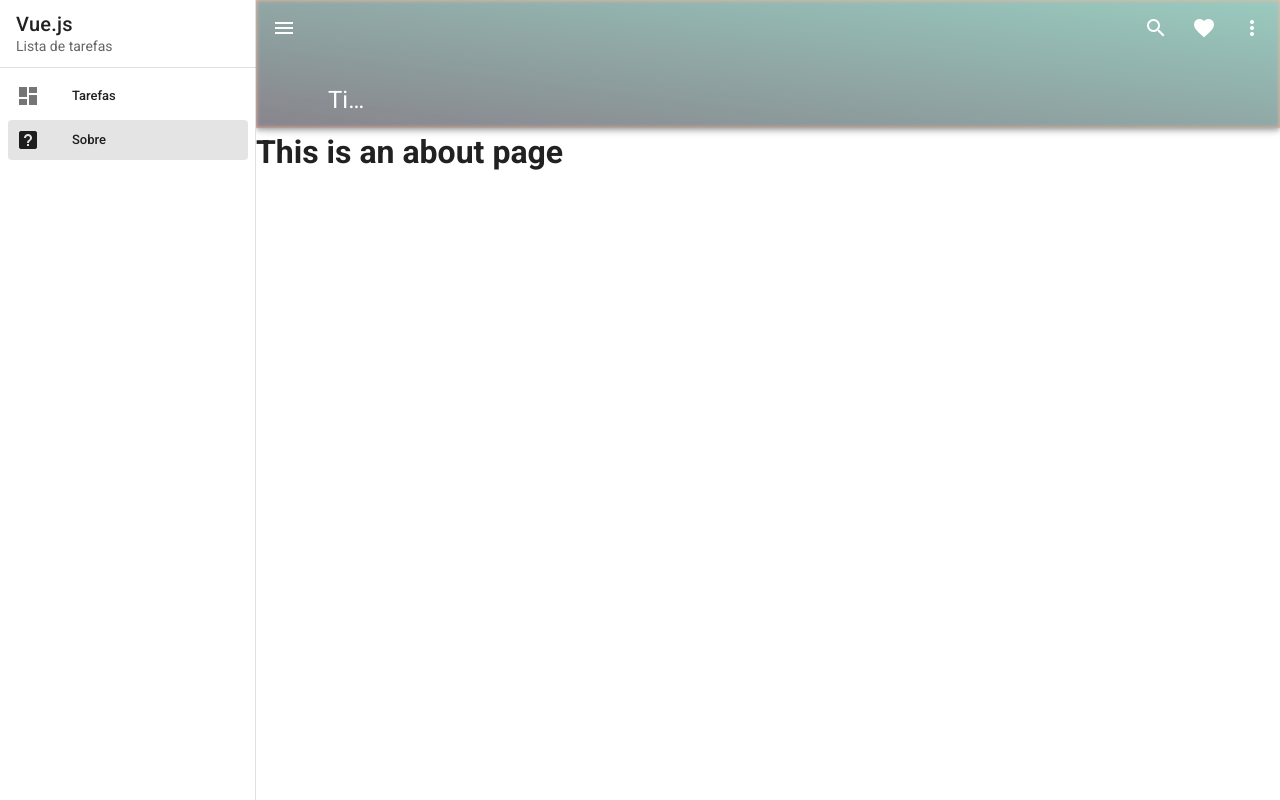
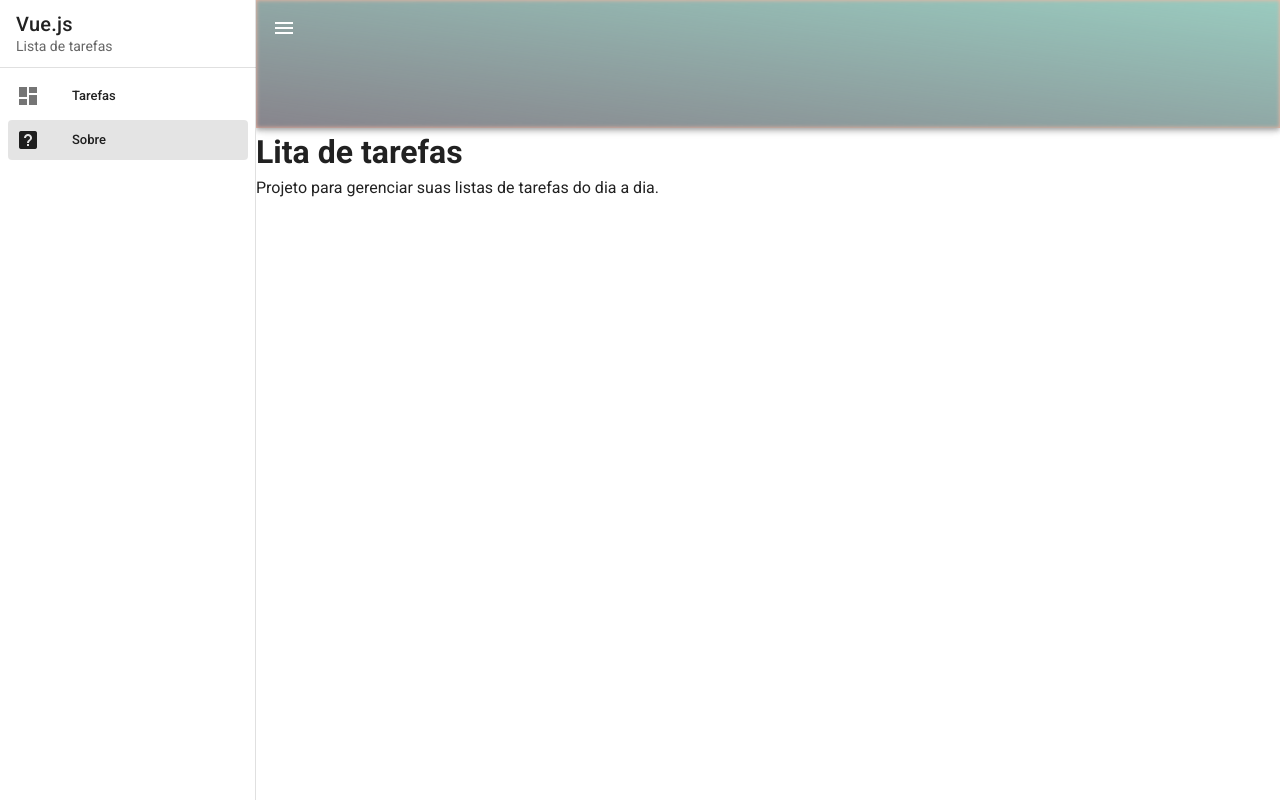
Before and after one commit to AdrianoMarianoRibeiro/vue-todo, a Vue app: page /sobre in a window 1280 px wide. Built offline with nearby package versions, Linux system fonts and the light colour scheme.

Commit message:
feat(master): todo :sparkles: - Criando opções de editar e exlcuir uma tarefa

```diff
--- a/src/App.vue
+++ b/src/App.vue
@@ -46,11 +46,11 @@
 
       <v-app-bar-nav-icon @click="drawer = !drawer"></v-app-bar-nav-icon>
 
-      <v-app-bar-title>Title</v-app-bar-title>
+      <!-- <v-app-bar-title>Title</v-app-bar-title> -->
 
       <v-spacer></v-spacer>
 
-      <v-btn icon>
+      <!-- <v-btn icon>
         <v-icon>mdi-magnify</v-icon>
       </v-btn>
 
@@ -60,7 +60,8 @@
 
       <v-btn icon>
         <v-icon>mdi-dots-vertical</v-icon>
-      </v-btn>
+      </v-btn> -->
+
     </v-app-bar>
 
     <v-main>
--- a/src/views/AboutView.vue
+++ b/src/views/AboutView.vue
@@ -1,5 +1,6 @@
 <template>
   <div class="about">
-    <h1>This is an about page</h1>
+    <h1>Lita de tarefas</h1>
+    <p>Projeto para gerenciar suas listas de tarefas do dia a dia.</p>
   </div>
 </template>
--- a/src/views/TarefasView.vue
+++ b/src/views/TarefasView.vue
@@ -15,7 +15,7 @@
       flat
       subheader
     >
-      <v-subheader>General</v-subheader>
+      <v-subheader><h1>Tarefas</h1></v-subheader>
 
       <v-list-item-group
         multiple
```
